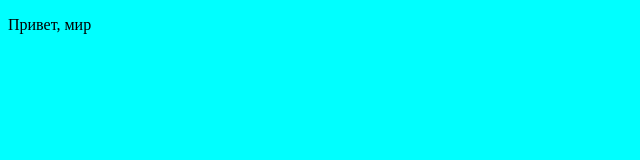
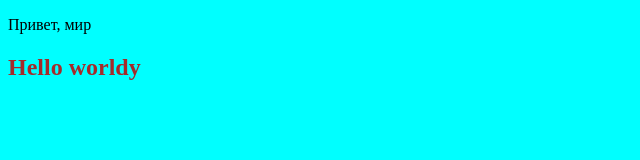
Before and after one commit to jandakazah1990/gittest, a plain HTML site: page index.html in a window 1280 px wide. Shown: the whole page, without its empty margins (0-640 px from the left). Drawn offline with Linux system fonts and the light colour scheme.

Commit message:
Наши первые изменения

```diff
--- a/css/main.css
+++ b/css/main.css
@@ -1,3 +1,7 @@
 body{
     background-color: aqua;
 }
+
+h2{
+    color: brown;
+}
--- a/index.html
+++ b/index.html
@@ -11,5 +11,6 @@
  </head>
  <body>
   <p>Привет, мир</p>
+  <h2>Hello worldy</h2>
  </body>
 </html>
```
